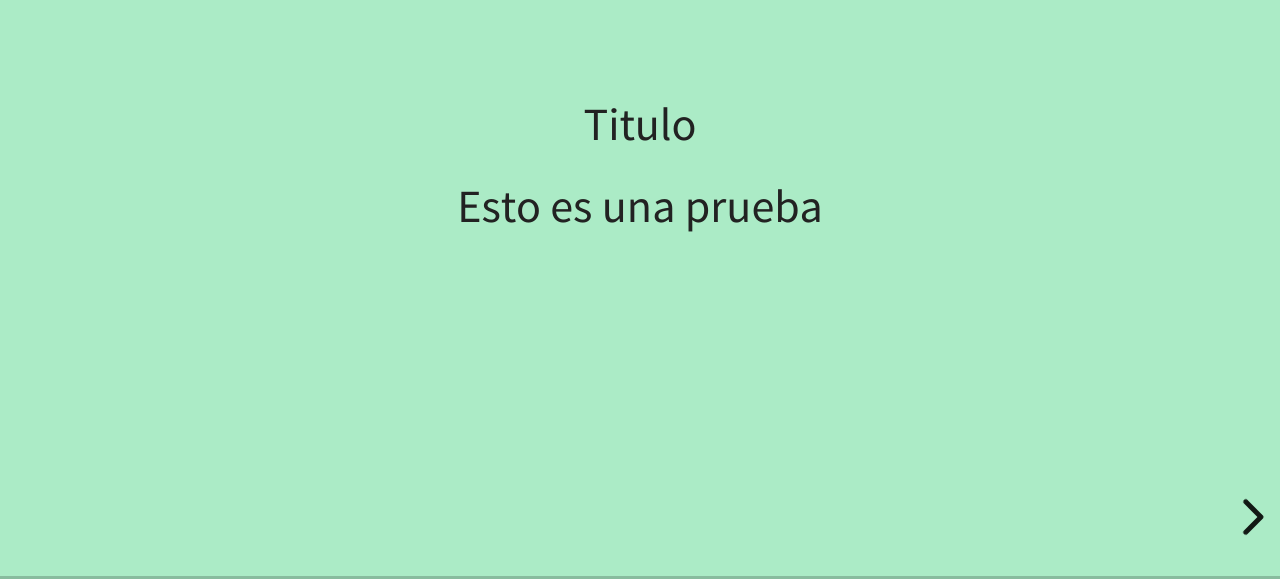
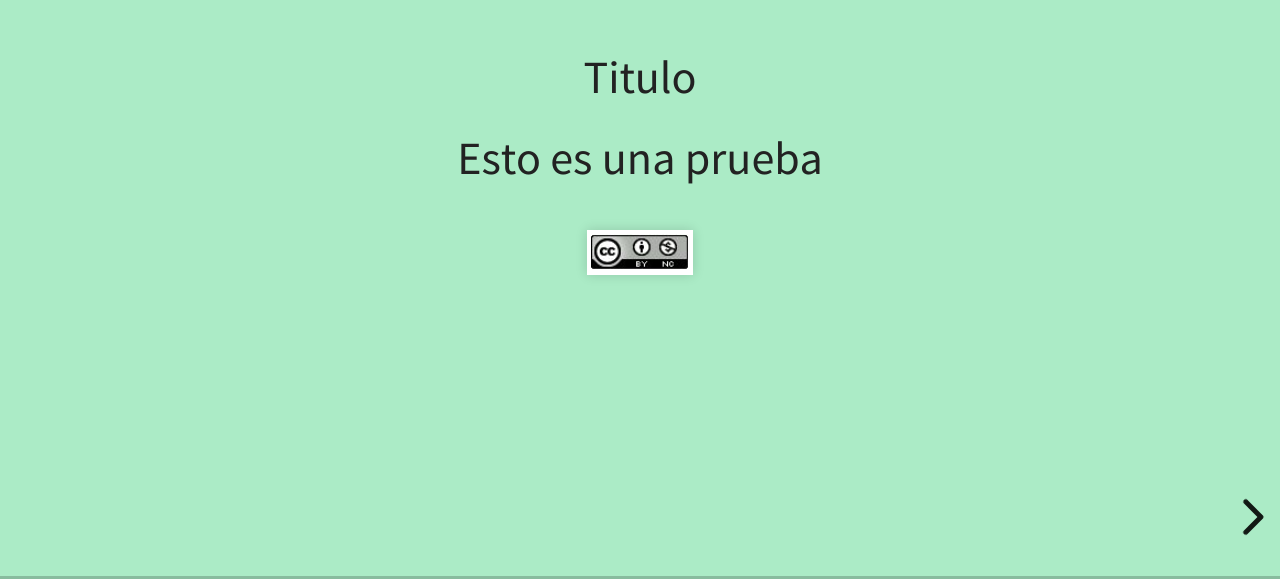
Before and after one commit to lorilla/Prueba0, a website: page index.html in a window 1280 px wide. Shown: the part 221-800 px from the top of the page. Drawn offline with Linux system fonts and the light colour scheme.

Commit message:
Update index.html

```diff
--- a/index.html
+++ b/index.html
@@ -26,6 +26,7 @@
 			<div class="slides">
 				<section data-background-color="#ABEBC6">Titulo
 					<p>Esto es una prueba</p>
+					<img src="Captura.JPG" alt="li">
 				</section>
 				<section>
 					<h1 data-background-color="#ABEBC6">Definiciones</h1>
```
